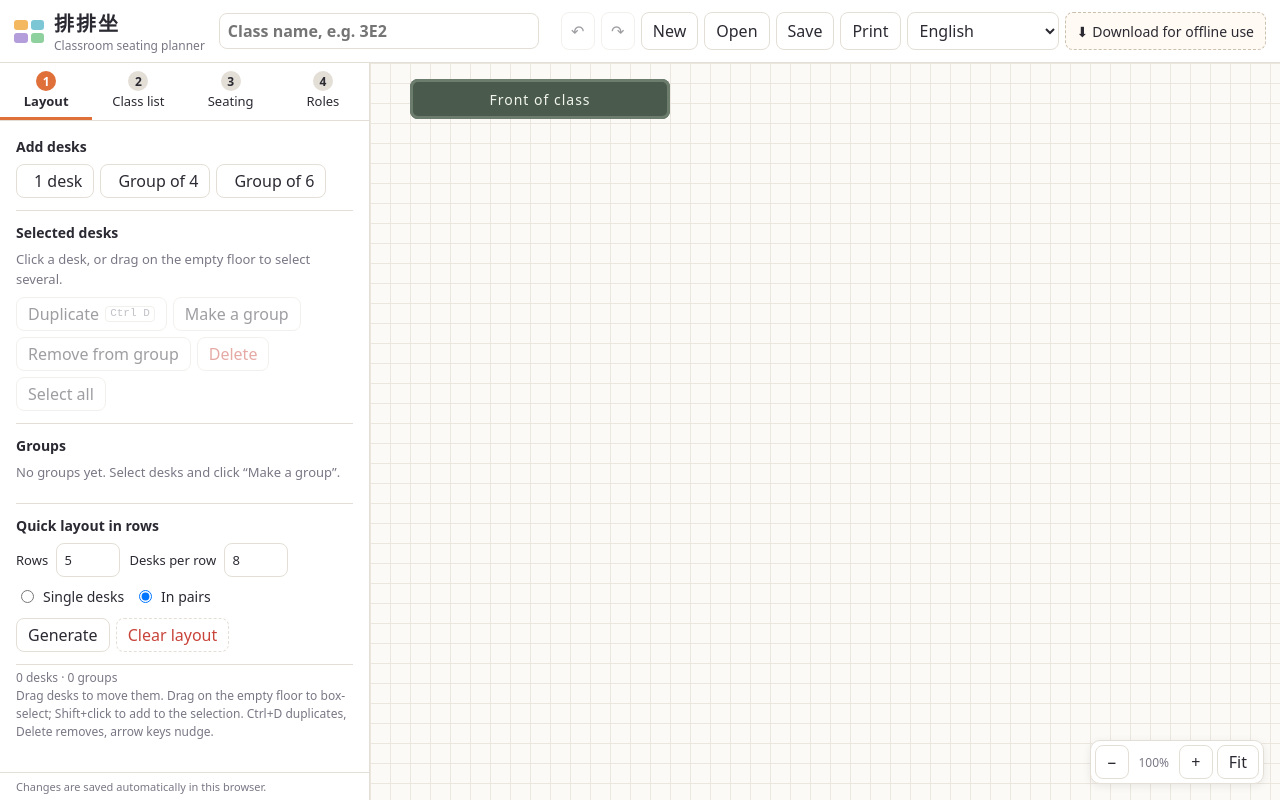
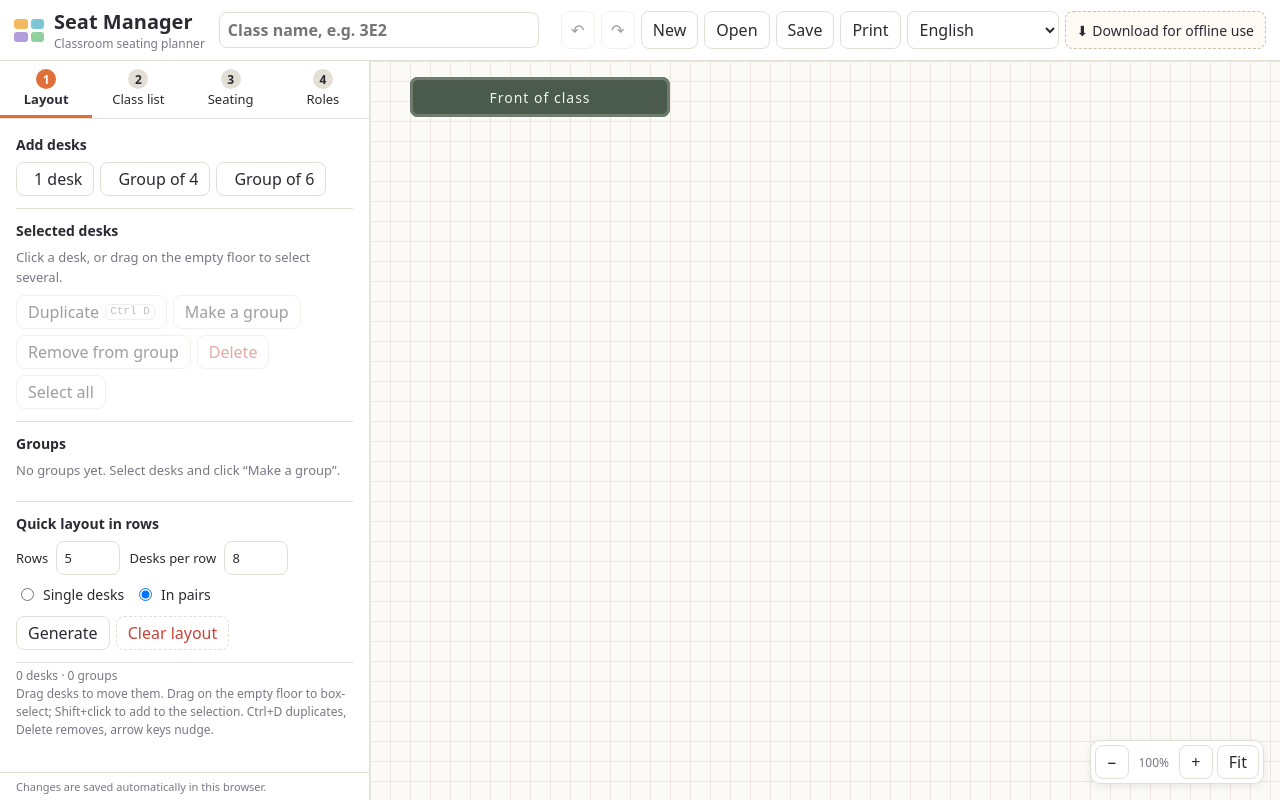
Before and after one commit to MrWengKB/SeatManager, a plain HTML site: page index.html in a window 1280 px wide. Drawn offline with Linux system fonts and the light colour scheme.

Commit message:
Use "Seat Manager" as the app title in English, Malay and Tamil
Co-Authored-By: Claude Opus 5.5 <noreply@anthropic.com>
Claude-Session: https://claude.ai/code/session_01GecNZZvkCNo2imNQUbzsC4

```diff
--- a/index.html
+++ b/index.html
@@ -19,7 +19,7 @@
   <header class="top">
     <div class="brand">
       <span class="logo" aria-hidden="true"><i></i><i></i><i></i><i></i></span>
-      <div><b>排排坐</b><small id="brandSub"></small></div>
+      <div><b id="brandName">排排坐</b><small id="brandSub"></small></div>
     </div>
     <input id="classTitle" class="class-title" maxlength="60" autocomplete="off">
     <div class="tools">
--- a/js/app.js
+++ b/js/app.js
@@ -31,7 +31,8 @@
 
   /* ---------- header ---------- */
   function renderHeader() {
-    document.title = '排排坐 · ' + t('appSub');
+    document.title = t('appName') + ' · ' + t('appSub');
+    $('#brandName').textContent = t('appName');
     $('#brandSub').textContent = t('appSub');
     const title = $('#classTitle');
     title.placeholder = t('classNamePh');
@@ -456,7 +457,7 @@
     const d = new Date();
     const stamp = `${d.getFullYear()}${String(d.getMonth() + 1).padStart(2, '0')}${String(d.getDate()).padStart(2, '0')}`;
     a.href = URL.createObjectURL(blob);
-    a.download = `${(st.title || '排排坐').replace(/[\\/:*?"<>|]/g, '_')}-${stamp}.ppz.json`;
+    a.download = `${(st.title || t('appName')).replace(/[\\/:*?"<>|]/g, '_')}-${stamp}.ppz.json`;
     document.body.appendChild(a); a.click(); a.remove();
     setTimeout(() => URL.revokeObjectURL(a.href), 1000);
   });
--- a/js/i18n.js
+++ b/js/i18n.js
@@ -4,6 +4,7 @@
 
   // key: [en, zh, ms, ta]
   const S = {
+    appName: ['Seat Manager', '排排坐', 'Seat Manager', 'Seat Manager'],
     appSub: ['Classroom seating planner', '座位编排小帮手', 'Perancang tempat duduk kelas', 'வகுப்பறை இருக்கை திட்டமிடல்'],
     classNamePh: ['Class name, e.g. 3E2', '班级名称，如：三年级忠班', 'Nama kelas, cth. 3 Bestari', 'வகுப்பின் பெயர், எ.கா. 3E2'],
     language: ['Language', '语言', 'Bahasa', 'மொழி'],
@@ -16,7 +17,7 @@
     offlineTip: ['Download the website files (.zip). Unzip and open index.html to use it on your computer without internet.', '下载网站源文件（.zip）。解压后打开 index.html，就能在电脑上离线使用。', 'Muat turun fail laman web (.zip). Nyahzip dan buka index.html untuk menggunakannya di komputer tanpa internet.', 'இணையதளக் கோப்புகளைப் பதிவிறக்கவும் (.zip). பிரித்தெடுத்து index.html-ஐத் திறந்தால், இணையம் இல்லாமலேயே உங்கள் கணினியில் பயன்படுத்தலாம்.'],
     undo: ['Undo', '撤销', 'Buat asal', 'செயல்தவிர்'],
     redo: ['Redo', '重做', 'Buat semula', 'மீண்டும் செய்'],
-    fileError: ['This is not a valid 排排坐 file.', '这不是有效的排排坐文件。', 'Ini bukan fail 排排坐 yang sah.', 'இது சரியான 排排坐 கோப்பு அல்ல.'],
+    fileError: ['This is not a valid Seat Manager file.', '这不是有效的排排坐文件。', 'Ini bukan fail Seat Manager yang sah.', 'இது சரியான Seat Manager கோப்பு அல்ல.'],
     autosaved: ['Changes are saved automatically in this browser.', '改动会自动保存在本浏览器中。', 'Perubahan disimpan secara automatik dalam pelayar ini.', 'மாற்றங்கள் இந்த உலாவியில் தானாகச் சேமிக்கப்படும்.'],
 
     tabLayout: ['Layout', '布局', 'Susun atur', 'அமைப்பு'],
--- a/style.css
+++ b/style.css
@@ -46,7 +46,8 @@ textarea { width: 100%; resize: vertical; }
   border-bottom: 1px solid var(--line); flex-wrap: wrap;
 }
 .brand { display: flex; align-items: center; gap: 10px; }
-.brand b { font-size: 20px; letter-spacing: 2px; display: block; }
+.brand b { font-size: 20px; display: block; white-space: nowrap; }
+html:lang(zh) .brand b { letter-spacing: 2px; }
 .brand small { color: var(--muted); font-size: 12px; display: block; }
 .logo { display: grid; grid-template-columns: 1fr 1fr; gap: 3px; width: 30px; }
 .logo i { display: block; height: 10px; border-radius: 3px; background: #f4b860; }
```
